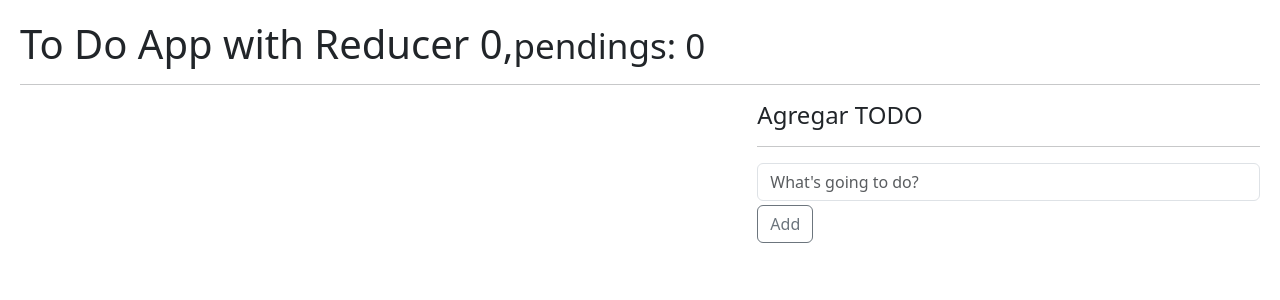
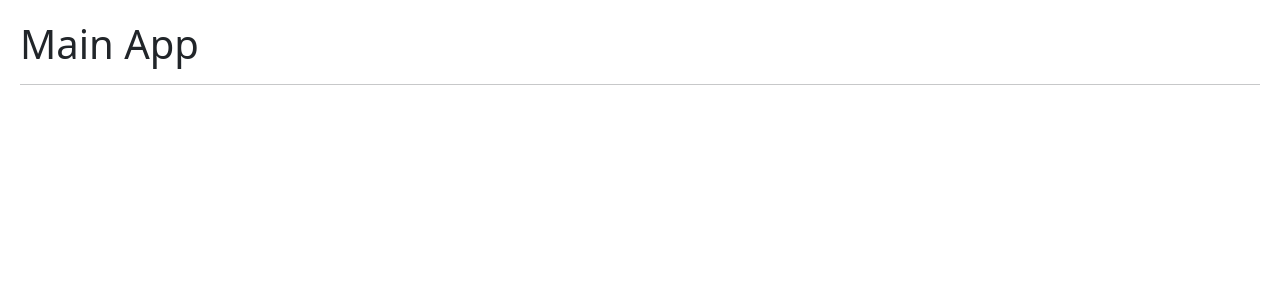
Before and after one commit to Davidcastel26/HooksReact, a React (Vite) app in the folder hook-app/: page / in a window 1280 px wide. Shown: the top 300 px of the page. Built offline with nearby package versions, Linux system fonts and the light colour scheme.

Commit message:
Update main.jsx

```diff
--- a/hook-app/src/main.jsx
+++ b/hook-app/src/main.jsx
@@ -15,10 +15,11 @@ import './index.css'
 // import { CallbackHook } from './06-memos/CallbackHook'
 // import { Padre } from './07-tarea-memo/Padre'
 // import './08-useReducer/intro-useReducer';
-import { TodoApp } from './08-useReducer/TodoApp'
+// import { TodoApp } from './08-useReducer/TodoApp'
+import { MainApp } from './09-useContext/MainApp'
 
 ReactDOM.createRoot(document.getElementById('root')).render(
   // <React.StrictMode>
-     <TodoApp />
+     <MainApp />
   //  </React.StrictMode>,
  )
```
